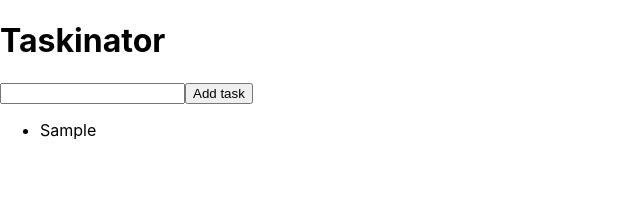
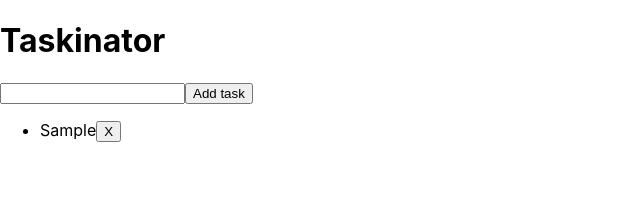
Before and after one commit to joeldevel/TOP-tasks-app, a React (Create React App) app: page / in a window 1280 px wide. Both pictures are taken after typing "Sample" into the empty fields and a click on the button "Add task". Shown: the top 210 px of the page, without its empty margins (0-640 px from the left). Built offline with nearby package versions, Linux system fonts and the light colour scheme.

Commit message:
adds delete task funcionality

```diff
--- a/src/App.js
+++ b/src/App.js
@@ -36,6 +36,14 @@ class App extends React.Component {
         });
     };
 
+    deleteTask = (id) => {
+        // console.log('task id ', id);
+        let newTasks = this.state.tasks.filter(task => task.id !== id);
+        this.setState({
+            tasks: newTasks
+        });
+    }
+
     render() {
         const {task, tasks} = this.state;
         return(
@@ -52,7 +60,7 @@ class App extends React.Component {
                 </form>
                 {this.state.tasks.length === 0 ?
                     <h2> There are no tasks</h2> :
-                    <Overview tasks={tasks}/>
+                    <Overview tasks={tasks} deleteTask={this.deleteTask}/>
                 }
             </div>
         );
--- a/src/components/Overview.js
+++ b/src/components/Overview.js
@@ -1,11 +1,15 @@
 /*
  * Receives an array of tasks and returns a list of tags
 */
-function Overview({tasks}) {
+function Overview({tasks, deleteTask}) {
     return (
         <ul>
             {tasks.map(task => {
-                return <li key={task.id}>{task.text}</li>
+                return (
+                    <li key={task.id}>{task.text}
+                        <button type="button" onClick={()=>deleteTask(task.id)}>X</button>
+                    </li>
+                )
             })}
         </ul>
     );
```
